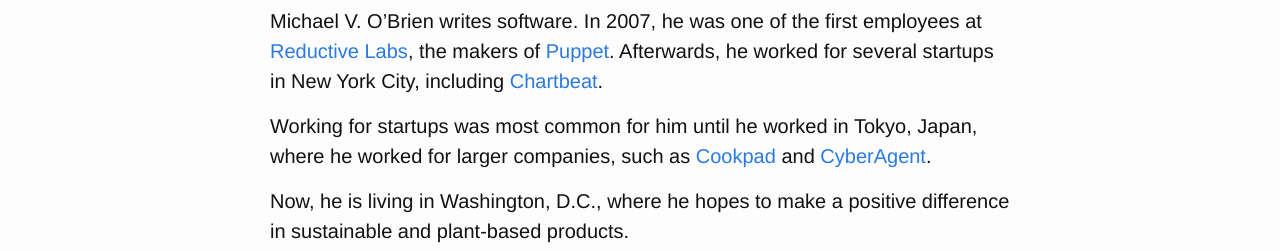
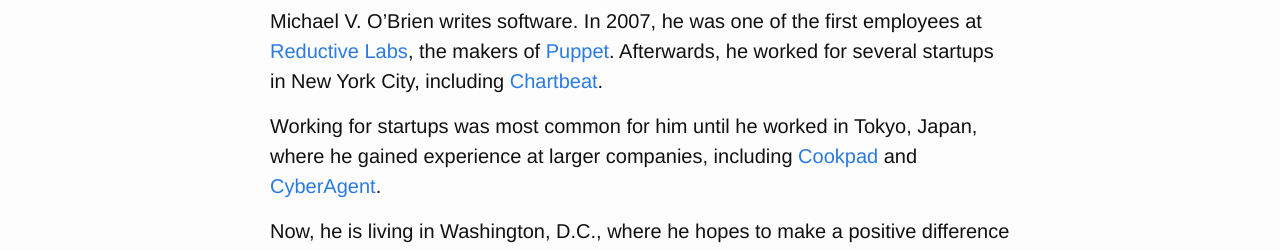
Before and after one commit to michaelvobrien/michaelvobrien.github.io, a plain HTML site: page bio/index.html in a window 1280 px wide. Shown: the part 158-409 px from the top of the page. Drawn offline with Linux system fonts and the light colour scheme.

Commit message:
Update bio

```diff
--- a/bio/index.html
+++ b/bio/index.html
@@ -72,7 +72,7 @@ employees at <a href="https://puppet.com/company/press-room/releases/reductive-l
 York City, including <a href="https://chartbeat.com/">Chartbeat</a>.</p>
 
 <p>Working for startups was most common for him until he worked in Tokyo,
-Japan, where he worked for larger companies, such as
+Japan, where he gained experience at larger companies, including
 <a href="http://cookpad.com/?via=us">Cookpad</a> and <a href="https://www.cyberagent.co.jp/">CyberAgent</a>.</p>
 
 <p>Now, he is living in Washington, D.C., where he hopes to make a
```
